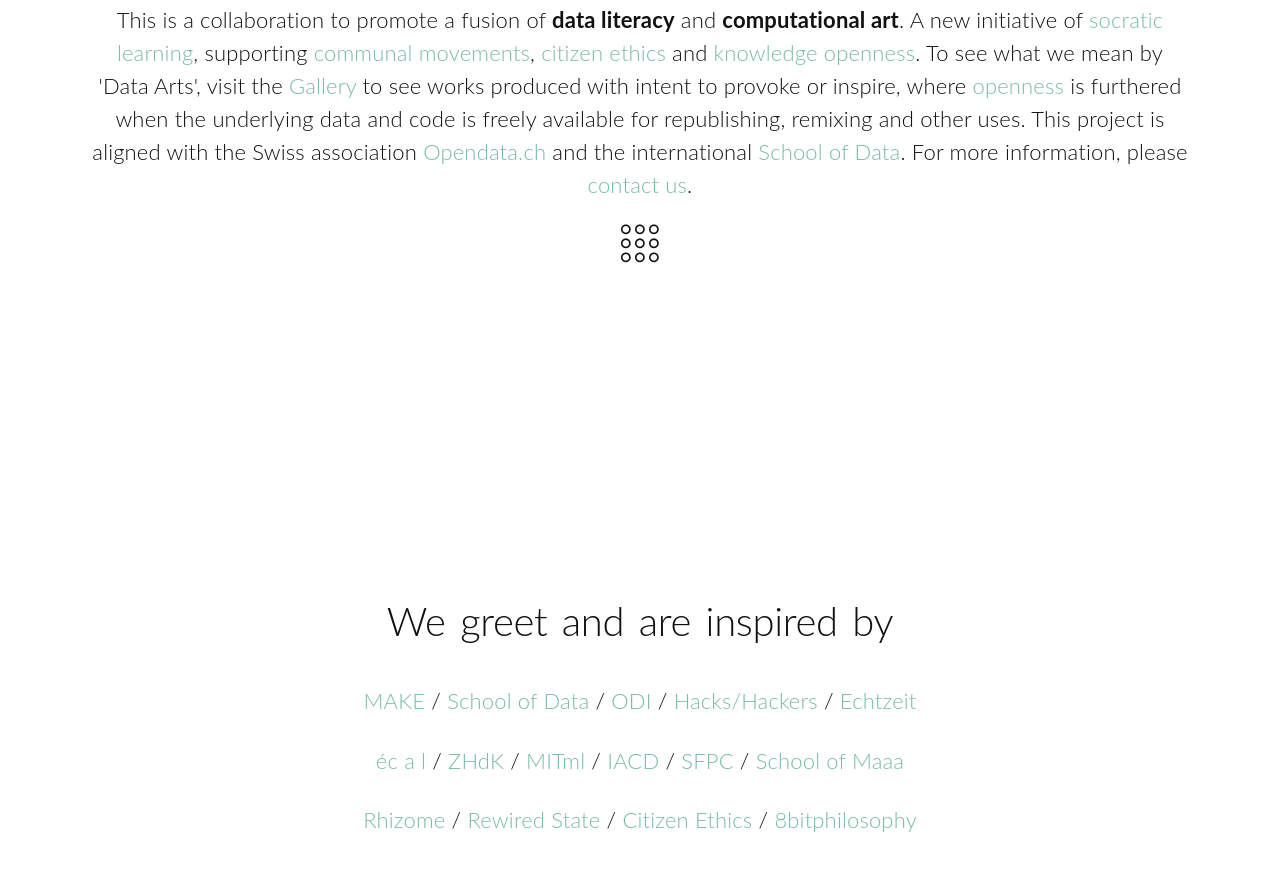
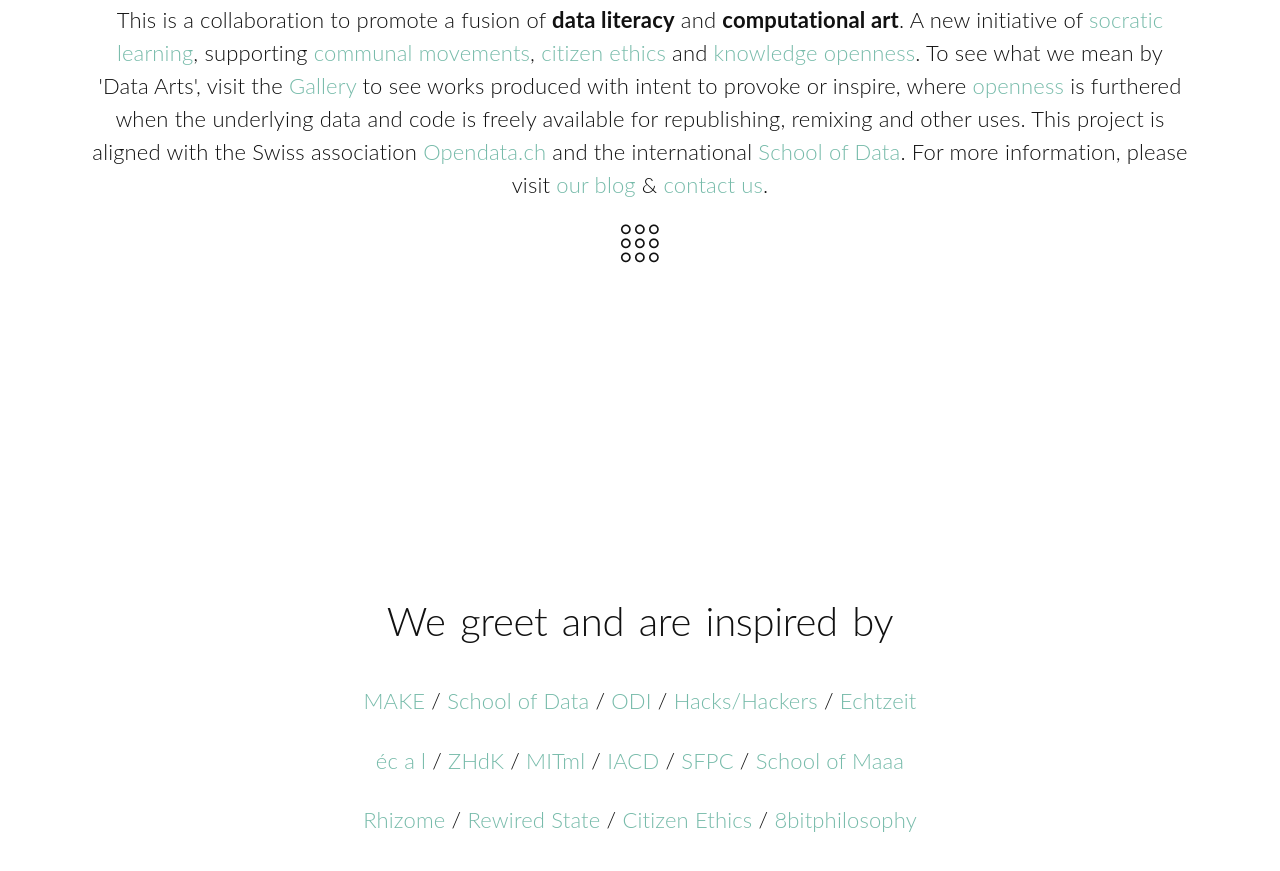
Before and after one commit to schoolofdata-ch/soda.camp, a plain HTML site: page index.html in a window 1280 px wide. Shown: the part 954-1825 px from the top of the page. Drawn offline with Linux system fonts and the light colour scheme.

Commit message:
Remapped

```diff
--- a/index.html
+++ b/index.html
@@ -80,7 +80,7 @@
           <a href="http://opendata.ch">Opendata.ch</a> and the international
           <a href="http://make.opendata.ch/school">School of Data</a>.
 
-          For more information, please <a href="#contact">contact us</a>.
+          For more information, please visit <a href="http://blog.soda.camp">our blog</a> &amp; <a href="#contact">contact us</a>.
         </p><p>
           <i class="if-keypad dropcap"></i>
         </p>
```
